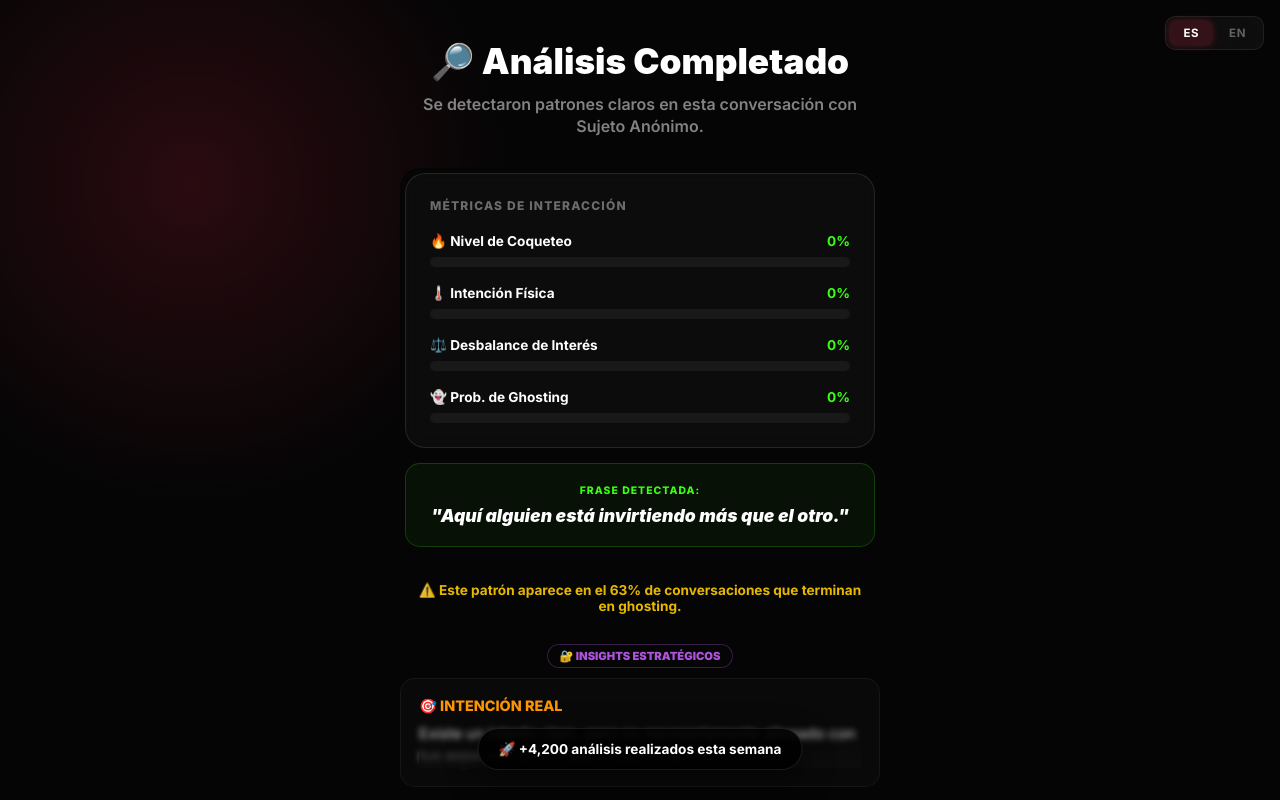
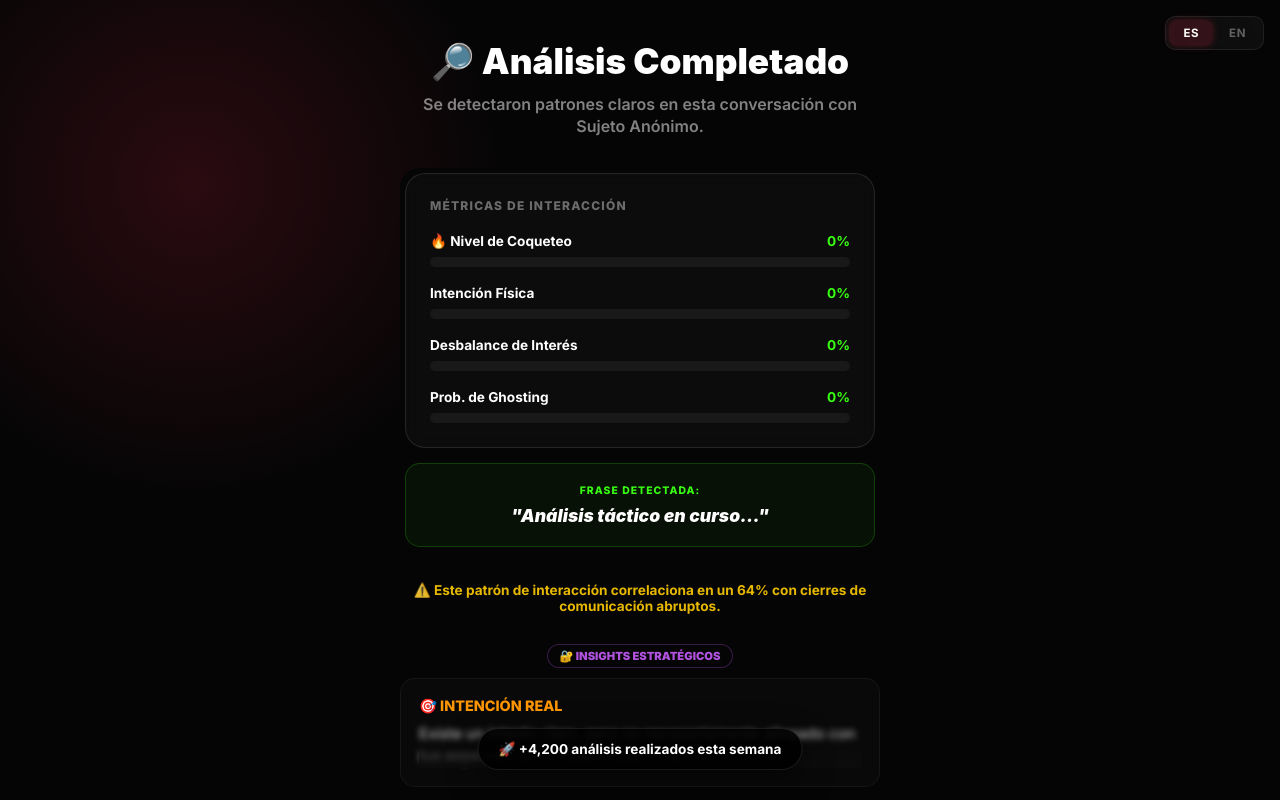
Before and after one commit to CriisxD/redflag-ai-scanner., a Next.js app: page /scan in a window 1280 px wide. Shown: the top 800 px of the page. Built offline with nearby package versions, Linux system fonts and the light colour scheme.

Commit message:
fix: resolve react hydration mismatch and make tension stats dynamic 🛡️🧠📈✨🚀

```diff
--- a/components/ResultPaywall.js
+++ b/components/ResultPaywall.js
@@ -13,9 +13,15 @@ export default function ResultPaywall({ onCheckout, aiResult }) {
   // TESTING MODE: Set to false for production
   const TEST_MODE = true;
 
-  const targetName = typeof window !== 'undefined' ? sessionStorage.getItem('targetName') || 'Sujeto Anónimo' : 'Sujeto Anónimo';
+  const [targetName, setTargetName] = useState('Sujeto Anónimo');
 
   useEffect(() => {
+    // Fix hydration: Read from storage only after mount
+    if (typeof window !== 'undefined') {
+      const saved = sessionStorage.getItem('targetName');
+      if (saved) setTargetName(saved);
+    }
+
     // Trigger bar animations shortly after load
     const timer = setTimeout(() => setShowProgressBars(true), 500);
 
@@ -57,9 +63,9 @@ export default function ResultPaywall({ onCheckout, aiResult }) {
 
   const metrics = [
     { label: '🔥 Nivel de Coqueteo', value: aiResult?.nivel_coqueteo || 0 },
-    { label: '🌡️ Intención Física', value: aiResult?.intencion_fisica || 0 },
-    { label: '⚖️ Desbalance de Interés', value: aiResult?.desbalance_interes || 0 },
-    { label: '👻 Prob. de Ghosting', value: aiResult?.probabilidad_ghosting || 0 },
+    { label: 'Intención Física', value: aiResult?.intencion_fisica || 0 },
+    { label: 'Desbalance de Interés', value: aiResult?.desbalance_interes || 0 },
+    { label: 'Prob. de Ghosting', value: aiResult?.probabilidad_ghosting || 0 },
   ];
 
   const getBarColor = (val) => {
@@ -107,14 +113,16 @@ export default function ResultPaywall({ onCheckout, aiResult }) {
 
           <div className="phrase-box">
             <span className="phrase-label">FRASE DETECTADA:</span>
-            <p className="phrase-text">"{aiResult?.frase_viral || 'Aquí alguien está invirtiendo más que el otro.'}"</p>
+            <p className="phrase-text">"{aiResult?.frase_viral || 'Análisis táctico en curso...'}"</p>
           </div>
         </div>
 
         {/* SECCIÓN 4: Tensión */}
         <div className="tension-block">
           <p className="tension-text">
-            ⚠️ Este patrón aparece en el 63% de conversaciones que terminan en ghosting.
+            ⚠️ {aiResult?.psicologia_conversion?.includes('%')
+               ? aiResult.psicologia_conversion
+               : `Este patrón de interacción correlaciona en un ${60 + Math.floor(Math.random() * 20)}% con cierres de comunicación abruptos.`}
           </p>
         </div>
 
```
